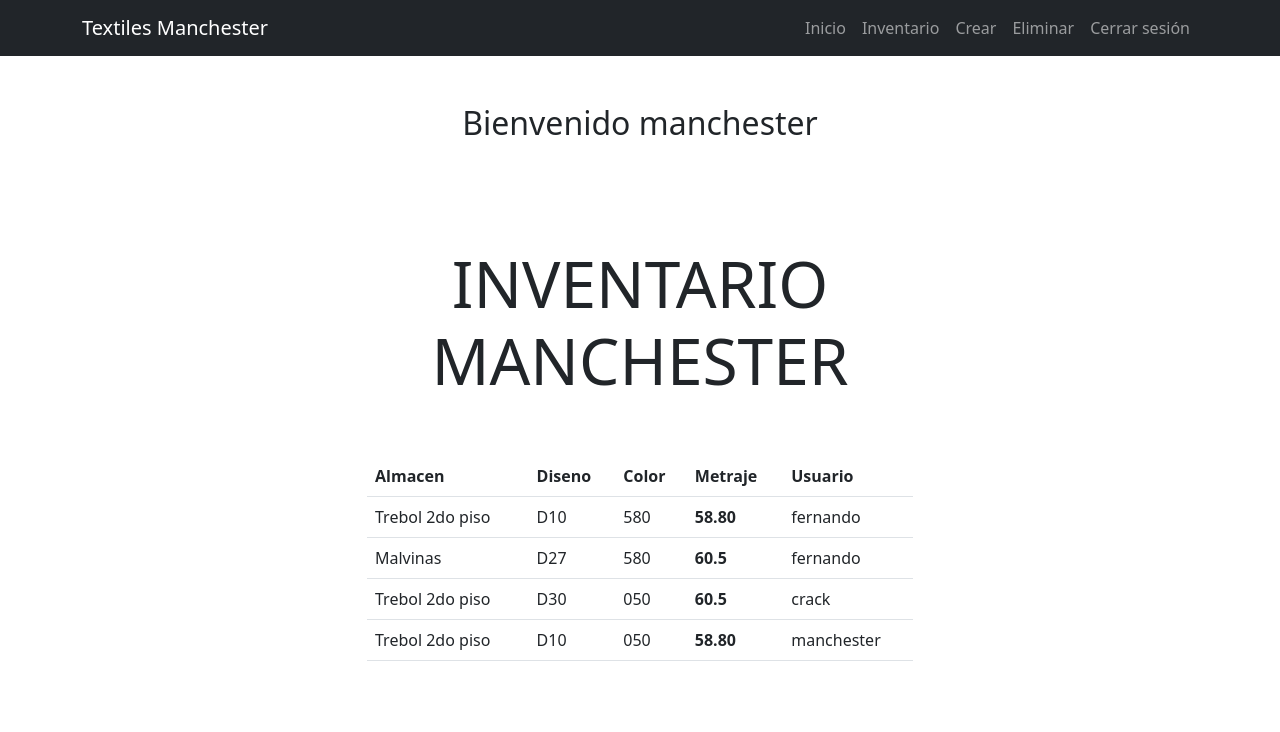
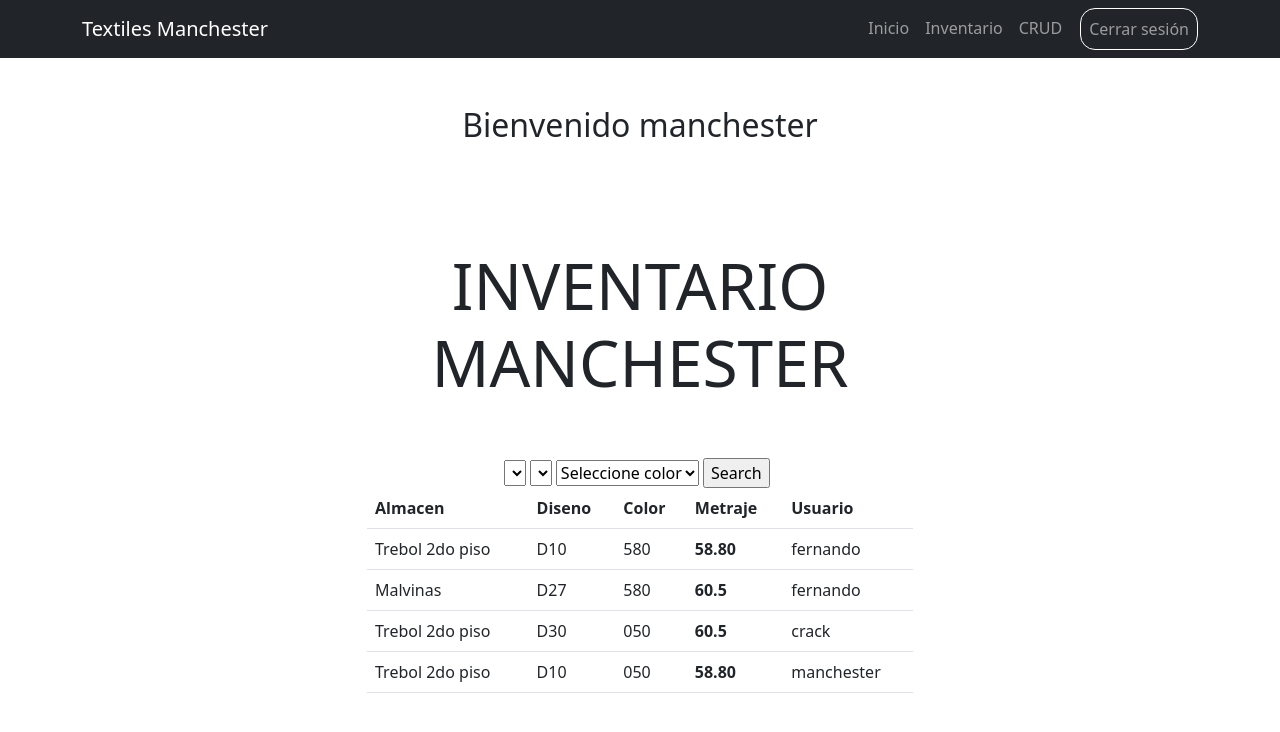
Before and after one commit to u202221580/inventario_manchester_djagno, a Django app: page /inventario/ in a window 1280 px wide. Shown: the top 732 px of the page. Run offline with Django 4.2, Linux system fonts and the light colour scheme; a user stored in the database is signed in; data comes from the database, SQL or seed files in the repository; both versions use the stored data as it was after the commit; lists and menus that the app fills with data are empty; some libraries are stand-ins or nearby versions.

Commit message:
sigue select option listar models

```diff
--- a/inventory/templates/base.html
+++ b/inventory/templates/base.html
@@ -25,17 +25,15 @@
                     <a class="nav-link" href="/inventario/">Inventario</a>
                 </li>
                 <li class="nav-item">
-                    <a class="nav-link" href="/">Crear</a>
+                    <a class="nav-link" href="/CRUD/">CRUD</a>
                 </li>
-                <li class="nav-item">
-                    <a class="nav-link" href="/">Eliminar</a>
-                </li>
-                <li class="nav-item">
+
+                <li class="nav-item" style="border: 1px solid white; border-radius: 15px; margin-left: 10px;">
                     <a class="nav-link" href="/logout">Cerrar sesión</a>
                 </li>
                 {% else %}
                 <li class="nav-item">
-                    <a class="nav-link" href="/signup">Registrase</a>
+                    <a class="nav-link" href="/signup">Registrarse</a>
                 </li>
                 <li class="nav-item">
                     <a class="nav-link" href="/signin">Iniciar sesión</a>
--- a/inventory/templates/inventario.html
+++ b/inventory/templates/inventario.html
@@ -3,12 +3,44 @@
 
 
 {% block content %}
-
 <main class="container">
     <div class="row">
         <div class="col-md-6 offset-md-3">
 
             <h1 class="text-center display-3 py-5">INVENTARIO MANCHESTER</h1>
+            <form method="POST">
+            <div class="col-md-6 offset-md-3">
+
+              {% csrf_token %}
+
+              <select name="almacen" class="select-form">
+                {% for a in listar_almacen %}
+                <option value="almacen">
+                  {{a.name}}
+                </option>
+                {% endfor %}
+              </select>
+
+              <select name="diseno">
+                {% for d in listar_diseno %}
+                <option value="diseno">
+                  {{d.name}}
+                </option>
+                {% endfor %}
+              </select>
+
+              <select name="color">
+                <option value="0">Seleccione color</option>
+                {% for c in listar_color %}
+                <option value="{{c.id}}">
+                  {{c.name}}
+                </option>
+                {% endfor %}
+              </select>
+
+              <input type="submit" value="Search">
+
+            </div>
 
             <table class="table table-hover">
                 <thead>
@@ -22,9 +54,9 @@
                 </thead>
 
                 <tbody>
-                  {% for rollos in rolloss %}
-                  <a class="list-group-item" href="{% url 'rollo_detail' rollos.id %}">
-                    <tr data-href="{% url 'rollo_detail' rollos.id %}" style="cursor: pointer;">
+                  <!--{% for rollos in rolloss %}
+                  <a class="list-group-item">
+                    <tr>
                       <td>{{rollos.almacen}}</td>
                       <td>{{rollos.diseno}}</td>
                       <td>{{rollos.color}}</td>
@@ -32,10 +64,24 @@
                       <td>{{rollos.user.username}}</td>
                     </tr>
                   </a>
+
+                  {% endfor %}
+                  -->
+                  {% for result in data %}
+
+                  <a class="list-group-item">
+                    <tr>
+                      <td>{{result.almacen}}</td>
+                      <td>{{result.diseno}}</td>
+                      <td>{{result.color}}</td>
+                      <th>{{result.metros}}</td>
+                      <td>{{result.user.username}}</td>
+                    </tr>
+                  </a>
                   {% endfor %}
                 </tbody>
               </table>
-
+            </form>
         </div>
     </div>
 </main>
--- a/inventory/views.py
+++ b/inventory/views.py
@@ -62,10 +62,31 @@ def signin(request):
             login(request, user)
             return redirect('inventario')
 
+
+#@login_required
+#def inventario(request):
+#    rolloss = Rollos.objects.all()
+#    return render(request, 'inventario.html', {'rolloss': rolloss})
+
+
 @login_required
-def inventario(request):
-    rolloss = Rollos.objects.all()
-    return render(request, 'inventario.html', {'rolloss': rolloss})
+def dropdownsearch(request):
+
+    if request.method=="POST":
+        listar_almacen = Almacen.objects.all()
+        listar_diseno = Diseno.objects.all()
+        listar_color = Color.objects.all()
+        searchalmacen=request.POST.get('almacen')
+        searchdiseno=request.POST.get('diseno')
+        searchcolor=request.POST.get('color')
+        rollosearch=Rollos.objects.filter(almacen=searchalmacen,diseno=searchdiseno,color=searchcolor)
+
+        return render(request,'inventario.html',{"data":rollosearch}, {'listar_almacen': listar_almacen},
+                                 {'listar_diseno': listar_diseno}, {'listar_color': listar_color})
+    else:
+                  displayrollos=Rollos.objects.all()
+
+                  return render(request,'inventario.html',{"data":displayrollos})
 
 
 @login_required
@@ -87,3 +108,26 @@ def rollo_detail(request, rollo_id):
                 'rollos': rollos,
                 'form': form,
                 'error': 'Error updating task'})
+
+
+@login_required
+def CRUD(request):
+    rolloss = Rollos.objects.all()
+    return render(request, 'crud.html', {'rolloss': rolloss})
+
+
+
+
+@login_required
+def create_rollo(request):
+            try:
+                form = RollosForm(request.POST)
+                newrollo = form.save(commit=True)
+                newrollo.user = request.user
+                newrollo.save()
+                return redirect('CRUD')
+            except ValueError:
+                return render(request, 'crud.html', {
+                'form': RollosForm,
+                'error': 'Please provide valide data'
+            })
--- a/manchester_system/settings.py
+++ b/manchester_system/settings.py
@@ -56,7 +56,7 @@ ROOT_URLCONF = 'manchester_system.urls'
 TEMPLATES = [
     {
         'BACKEND': 'django.template.backends.django.DjangoTemplates',
-        'DIRS': [],
+        'DIRS': ['templates'],
         'APP_DIRS': True,
         'OPTIONS': {
             'context_processors': [
--- a/manchester_system/urls.py
+++ b/manchester_system/urls.py
@@ -24,7 +24,12 @@ urlpatterns = [
     path('signup/', views.signup, name='signup'),
     path('logout/', views.singout, name='logout'),
     path('signin/', views.signin, name='signin'),
-    path('inventario/', views.inventario, name='inventario'),
+    #path('inventario/', views.inventario, name='inventario'),
     path('inventario/<int:rollo_id>/', views.rollo_detail, name='rollo_detail'),
+    path('CRUD/', views.CRUD, name='CRUD'),
+    path('create/', views.create_rollo, name='create_rollo'),
+    path('inventario/', views.dropdownsearch, name="dropdownsearch"),
+
+
 
 ]
```
Also changed, not shown: inventory/templates/crud.html (added, +71 -0 lines), inventory/templates/rollo_detail.html (+17 -6 lines), db.sqlite3.
